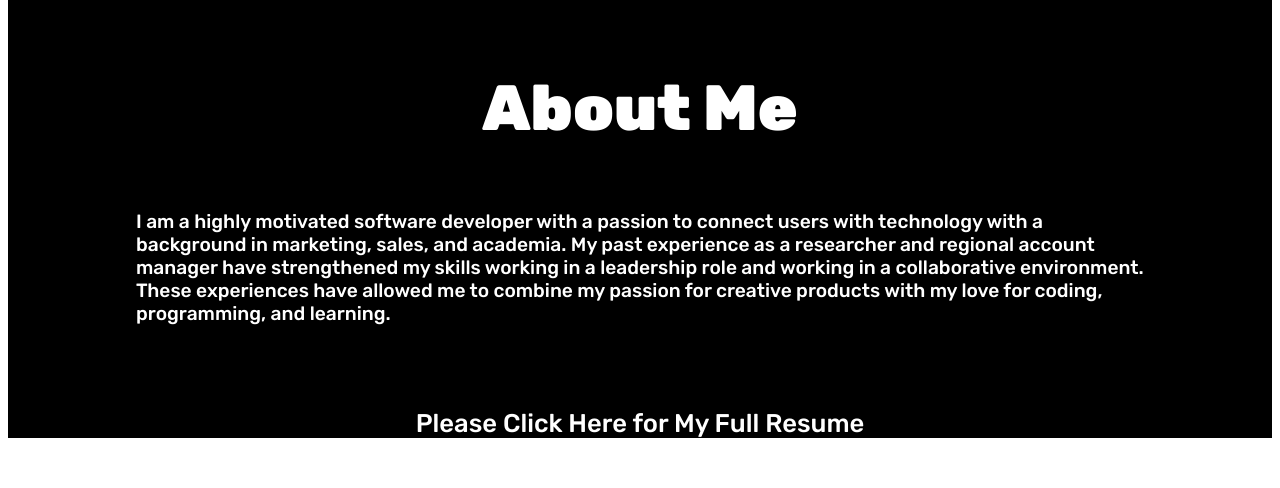
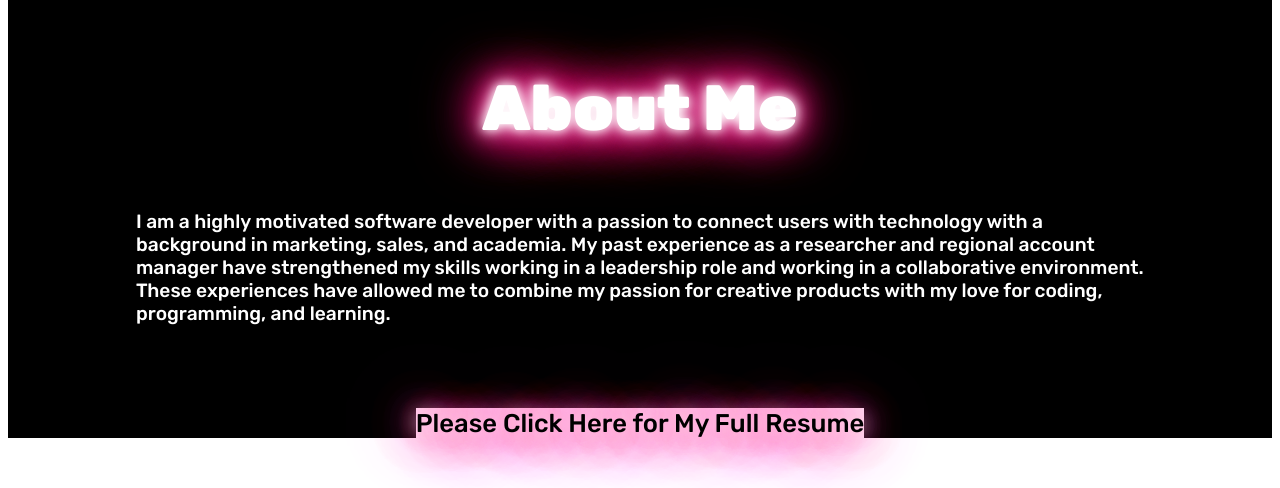
Before and after one commit to dgcfung/portfolio-website, a React (Create React App) app: page /about-me in a window 1280 px wide. In both pictures the pointer is over the link "Please Click Here for My Full Resume". Shown: the part 401-889 px from the top of the page. Built offline with nearby package versions, Linux system fonts and the light colour scheme.

Commit message:
new changes

```diff
--- a/src/App.css
+++ b/src/App.css
@@ -94,6 +94,9 @@
   .section-header{
     /* text-align: center; */
     font-size: 5vw;
+    -webkit-animation: glow 1s ease-in-out infinite alternate;
+    -moz-animation: glow 1s ease-in-out infinite alternate;
+    animation: glow 1s ease-in-out infinite alternate;
   }
 
   /* About Page */
@@ -208,18 +211,19 @@
   a:hover{
     /* text-shadow: 2px 2px #48fb47;
     transition: scale(2); */
-    /* background-color: white;
-    color: black; */
-    -webkit-animation: glow 0.1s ease-in-out infinite alternate;
-    -moz-animation: glow 0.1s ease-in-out infinite alternate;
-    animation: glow 0.1s ease-in-out infinite alternate;
+    background-color: white;
+    color: black;
+    -webkit-animation: glow 1s ease-in-out infinite alternate;
+    -moz-animation: glow 1s ease-in-out infinite alternate;
+    animation: glow 1s ease-in-out infinite alternate;
+
     /* transform: scale(5);
     transition: transform 0.5s linear; */
 
   }
 
 
-  @-webkit-keyframes a:hover {
+  @-webkit-keyframes glow {
     from {
       text-shadow: 0 0 10px #fff, 0 0 20px #fff, 0 0 30px #e60073, 0 0 40px #e60073, 0 0 50px #e60073, 0 0 60px #e60073, 0 0 70px #e60073;
     }
```
